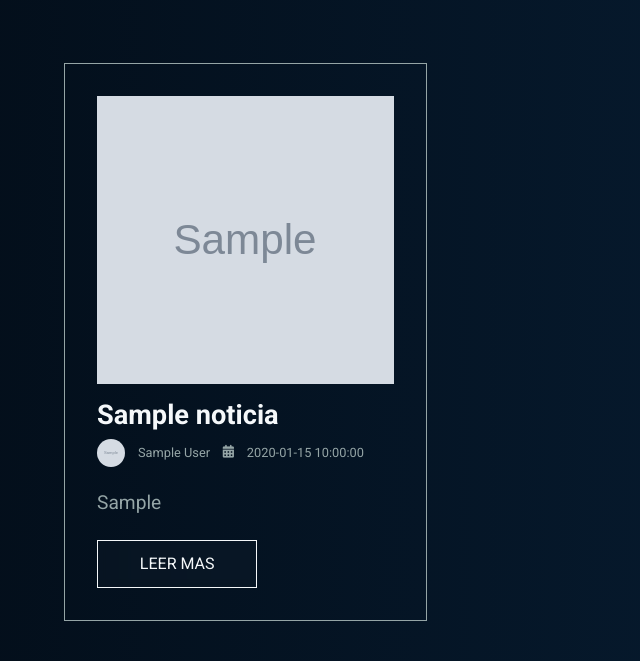
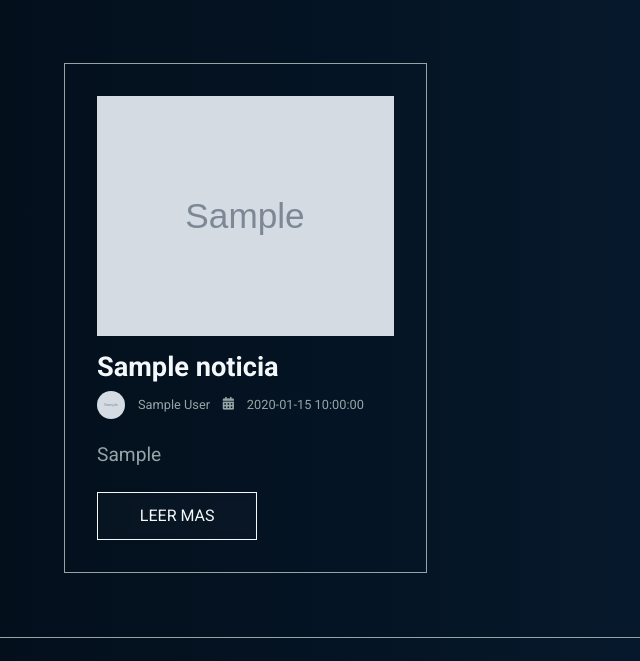
Before and after one commit to DataAnalystGabo/taekwondoitf.online, a PHP site: page / in a window 1280 px wide. Shown: the part 802-1463 px from the top of the page, without its empty margins (0-640 px from the left). Run offline with PHP 8.4, Linux system fonts and the light colour scheme; tables that the repository leaves empty or names only in its code hold one stand-in row (values such as "Sample post"); grey boxes marked "Sample" are stand-in pictures; a stand-in replaces the project's code that opens the database connection; some libraries are stand-ins or nearby versions.

Commit message:
-v 1.0.7 mejoras en el diseño index.css

```diff
--- a/css/index.css
+++ b/css/index.css
@@ -197,7 +197,7 @@
 
     .article__cover{
         width: 100%;
-        height: 18em;
+        height: 15em;
         overflow: hidden;
     }
 
```
